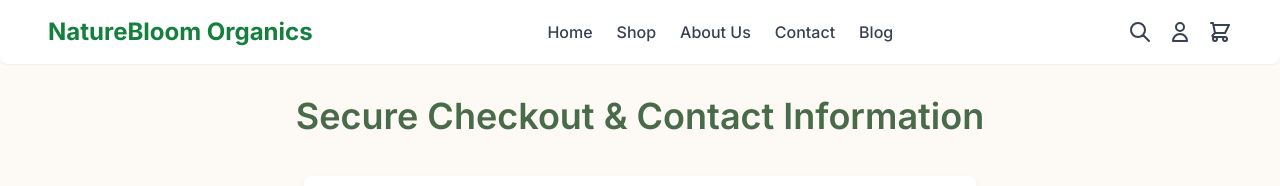
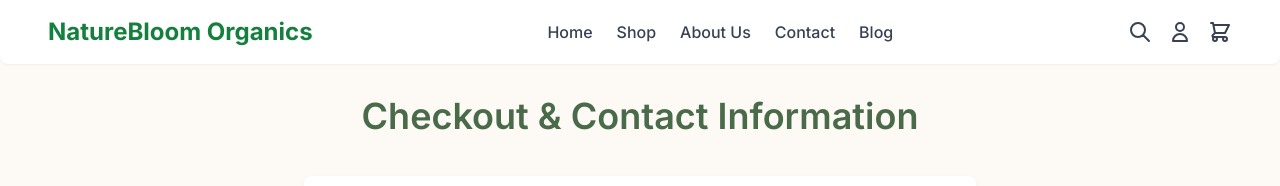
Before and after one commit to Nithya023/NatureBloom-Organics, a plain HTML site: page contact.html in a window 1280 px wide. Shown: the top 186 px of the page. Drawn offline with nearby package versions, Linux system fonts and the light colour scheme.

Commit message:
Update contact.html

```diff
--- a/contact.html
+++ b/contact.html
@@ -11,7 +11,7 @@ j=d.createElement(s),dl=l!='dataLayer'?'&l='+l:'';j.async=true;j.src=
     <meta charset="UTF-8">
     <meta name="viewport" content="width=device-width, initial-scale=1.0">
     <title>NatureBloom Organics - Secure Checkout & Contact</title>
-    <meta name="description" content="Complete your NatureBloom Organics order. Enter your details, choose a payment method, and confirm your organic skincare purchase.">
+    <meta name="description" content="Securely complete your NatureBloom Organics purchase. Provide your details and choose payment for our natural skincare and herbal solutions.">
     <!-- Tailwind CSS CDN -->
     <script src="https://cdn.tailwindcss.com"></script>
     <link href="https://fonts.googleapis.com/css2?family=Inter:wght@300;400;500;600;700&display=swap" rel="stylesheet">
@@ -87,7 +87,7 @@ height="0" width="0" style="display:none;visibility:hidden"></iframe></noscript>
     </header>
 
     <main class="container mx-auto px-4 py-8">
-        <h1 class="text-4xl section-title mb-10 text-center">Secure Checkout & Contact Information</h1>
+        <h1 class="text-4xl section-title mb-10 text-center">Checkout & Contact Information</h1>
 
         <div id="checkout-form-section" class="max-w-2xl mx-auto card p-8">
             <!-- Order Summary (Simplified) -->
```
